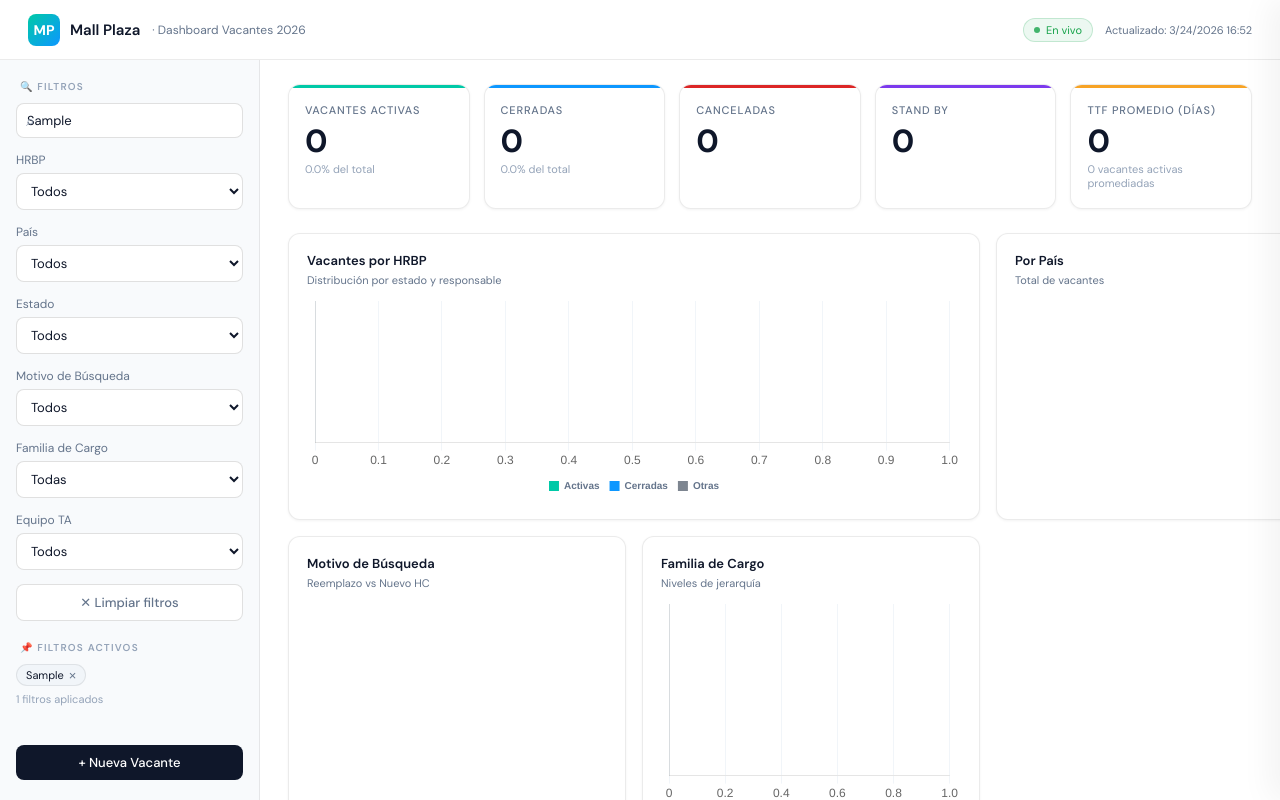
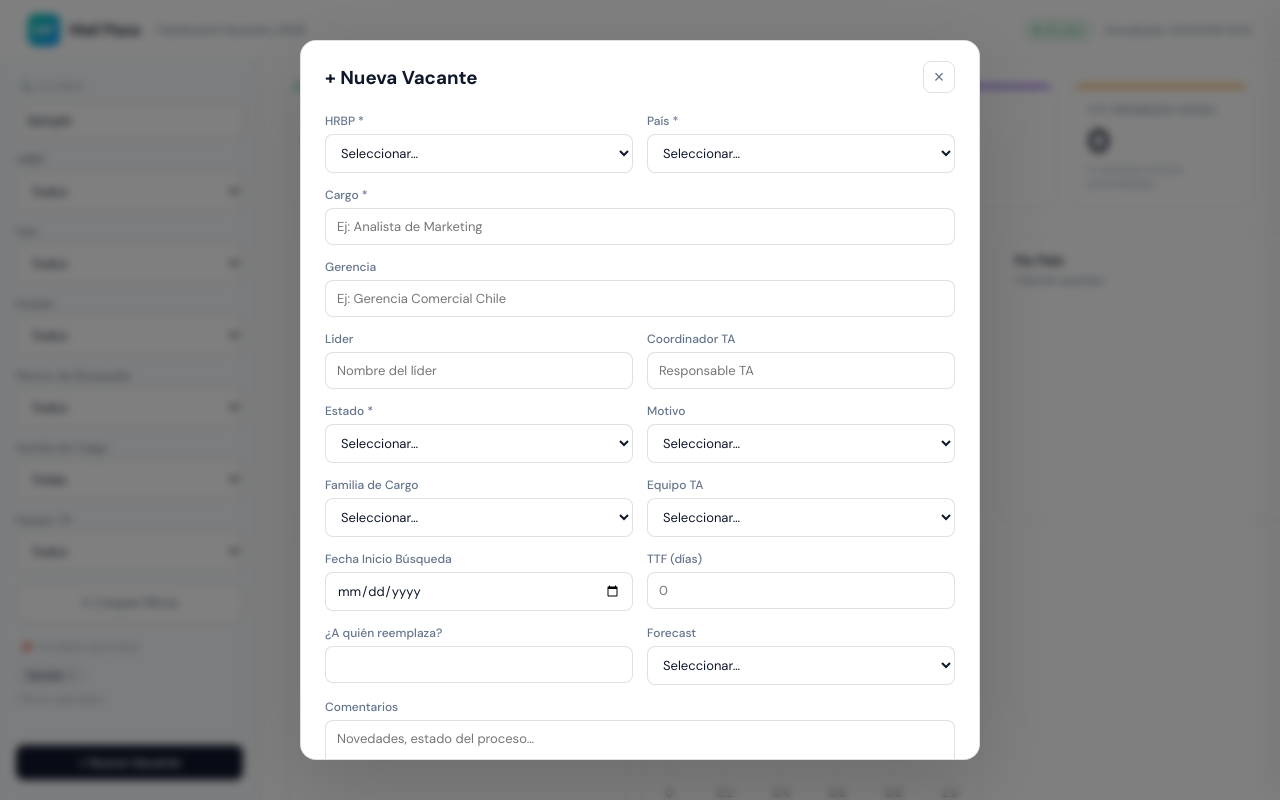
Before and after one commit to nikostreet-ux/dashboard-hrbp-vacantes, a website with bundled scripts: page index.html in a window 1280 px wide. Both pictures are taken after typing "Sample" into the empty fields and a click on the button "+ Nueva Vacante". Shown: the top 800 px of the page. Built offline with nearby package versions, Linux system fonts and the light colour scheme.

Commit message:
Fix modal visualization bug by restoring missing CSS styles

```diff
--- a/style.css
+++ b/style.css
@@ -257,6 +257,63 @@ tr:hover td { background: var(--surface); }
 }
 .btn-export:hover { border-color: var(--text); color: var(--text); }
 
+/* ─── MODAL ─── */
+.modal-overlay {
+  position: fixed; inset: 0; background: rgba(0,0,0,0.5);
+  backdrop-filter: blur(4px); z-index: 200; display: none;
+  align-items: center; justify-content: center;
+}
+.modal-overlay.open { display: flex; }
+.modal {
+  background: #fff; border: 1px solid var(--border2);
+  border-radius: 16px; width: 680px; max-width: 95vw; max-height: 90vh;
+  overflow-y: auto; box-shadow: 0 24px 80px rgba(0,0,0,0.15);
+  animation: modalIn 0.25s ease;
+}
+@keyframes modalIn { from{opacity:0;transform:scale(0.95) translateY(10px)} to{opacity:1;transform:none} }
+.modal-header {
+  display: flex; align-items: center; justify-content: space-between;
+  padding: 20px 24px 0;
+}
+.modal-close {
+  width: 32px; height: 32px; border-radius: 8px; border: 1px solid var(--border2);
+  background: none; color: var(--text-muted); cursor: pointer; font-size: 18px;
+  display: flex; align-items: center; justify-content: center; transition: all 0.15s;
+}
+.modal-close:hover { background: var(--surface); color: var(--text); }
+.modal-body { padding: 20px 24px 24px; }
+.form-grid { display: grid; grid-template-columns: 1fr 1fr; gap: 14px; }
+.form-group { display: flex; flex-direction: column; gap: 5px; }
+.form-group.full { grid-column: span 2; }
+.form-group label { font-size: 12px; color: var(--text-muted); font-weight: 500; }
+.form-group input, .form-group select, .form-group textarea {
+  padding: 9px 11px; background: #fff;
+  border: 1px solid var(--border2); border-radius: var(--radius-sm);
+  color: var(--text); font-family: inherit; font-size: 13px; outline: none;
+  transition: border-color 0.2s;
+}
+.form-group input:focus, .form-group select:focus, .form-group textarea:focus { border-color: var(--accent2); }
+.form-group textarea { resize: vertical; min-height: 72px; }
+.modal-footer { display: flex; justify-content: flex-end; gap: 10px; padding-top: 16px; border-top: 1px solid var(--border); margin-top: 16px; }
+
+/* toast */
+.toast {
+  position: fixed; bottom: 24px; right: 24px; z-index: 300;
+  background: #fff; border: 1px solid var(--border2);
+  border-radius: var(--radius-sm); padding: 12px 18px;
+  font-size: 13px; display: flex; align-items: center; gap: 9px;
+  box-shadow: 0 10px 30px rgba(0,0,0,0.1); animation: toastIn 0.25s ease;
+}
+@keyframes toastIn { from{opacity:0;transform:translateY(10px)} to{opacity:1;transform:none} }
+
+/* empty state */
+.empty-state {
+  display: flex; flex-direction: column; align-items: center;
+  justify-content: center; padding: 48px; color: var(--text-muted);
+  gap: 10px;
+}
+.empty-icon { font-size: 36px; opacity: 0.4; }
+
 @media (max-width: 1200px) {
   .kpis { grid-template-columns: repeat(3, 1fr); }
   .charts-grid { grid-template-columns: 1fr 1fr; }
```
